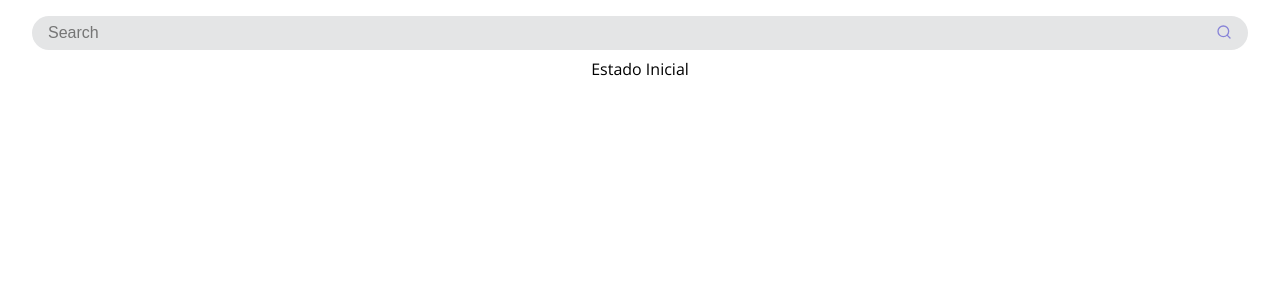
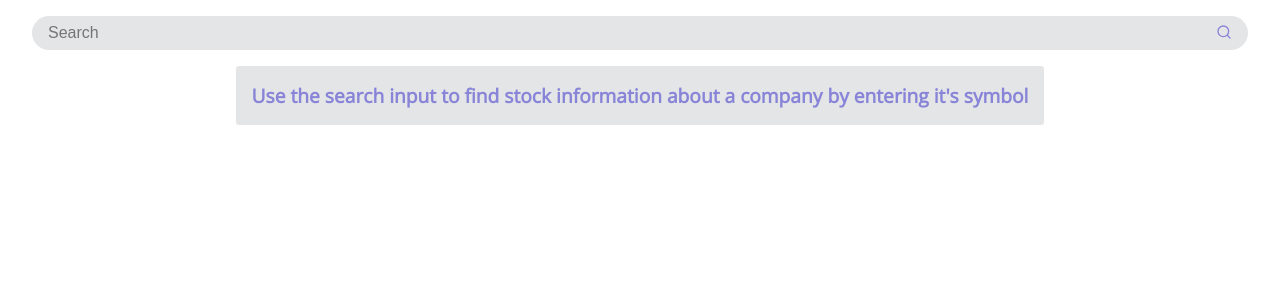
Before and after one commit to tulioliveira/iex-test, a React app: page / in a window 1280 px wide. Shown: the top 300 px of the page. Built offline with nearby package versions, Linux system fonts and the light colour scheme.

Commit message:
add Card and Spinner components for Content container

```diff
--- /dev/null
+++ b/src/components/Card.js
@@ -0,0 +1,14 @@
+import styled from 'styled-components';
+import { colors } from '../providers/styles';
+
+const Card = styled.div`
+  margin: 0.5rem 0rem;
+  padding: 1rem;
+  border-radius: 0.2rem;
+  background-color: ${props => (props.error ? colors.red : colors.gray)};
+  font-size: 1.2rem;
+  font-weight: bold;
+  color: ${props => (props.error ? colors.white : colors.secondary)};
+`;
+
+export default Card;
--- /dev/null
+++ b/src/components/Spinner.js
@@ -0,0 +1,21 @@
+import styled, { keyframes } from 'styled-components';
+import { FiLoader } from 'react-icons/fi';
+
+const rotate360 = keyframes`
+  from {
+    transform: rotate(0deg);
+  }
+
+  to {
+    transform: rotate(360deg);
+  }
+`;
+
+const Spinner = styled(FiLoader)`
+  display: inline-block;
+  animation: ${rotate360} 2.5s linear infinite;
+  padding: 2rem 1rem;
+  font-size: 5rem;
+`;
+
+export default Spinner;
--- a/src/components/index.js
+++ b/src/components/index.js
@@ -1,9 +1,11 @@
 import Grid from './Grid';
 import Row from './Row';
 import Column from './Column';
+import Card from './Card';
 import Nav from './Nav';
 import Link from './Link';
 import Paragraph from './Paragraph';
+import Spinner from './Spinner';
 import Tag from './Tag';
 import TagList from './TagList';
 import Text from './Text';
@@ -15,8 +17,10 @@ export {
   Row,
   Column,
   Link,
+  Card,
   Nav,
   Paragraph,
+  Spinner,
   Tag,
   TagList,
   Text,
--- a/src/containers/Content.js
+++ b/src/containers/Content.js
@@ -5,7 +5,9 @@ import _ from 'lodash';
 import CompanyView from './CompanyView';
 import QuoteView from './QuoteView';
 import ChartView from './ChartView';
-import { Row } from '../components';
+import { Card, Row, Spinner } from '../components';
+
+const homeMessage = "Use the search input to find stock information about a company by entering it's symbol";
 
 const Content = (props) => {
   const {
@@ -17,14 +19,14 @@ const Content = (props) => {
   if (initial) {
     return (
       <Row justifyContent="center">
-        Estado Inicial
+        <Card>{homeMessage}</Card>
       </Row>
     );
   }
   if (error.length > 0) {
     return (
       <Row justifyContent="center">
-        {error}
+        <Card error>{error}</Card>
       </Row>
     );
   }
@@ -39,7 +41,7 @@ const Content = (props) => {
   }
   return (
     <Row justifyContent="center">
-      Carregando
+      <Spinner />
     </Row>
   );
 };
--- a/src/containers/Search.js
+++ b/src/containers/Search.js
@@ -7,7 +7,8 @@ import {
   startLoading,
   loadCompany,
   loadQuote,
-  loadChart
+  loadChart,
+  resetStatus
 } from '../actions';
 import { TextInput } from '../components';
 import { colors } from '../providers/styles';
@@ -71,10 +72,15 @@ class Search extends Component {
 
 const mapDispatchToProps = dispatch => ({
   searchSymbol: (symbol) => {
-    dispatch(startLoading());
-    dispatch(loadCompany(symbol));
-    dispatch(loadQuote(symbol));
-    dispatch(loadChart(symbol, 'ytd'));
+    if (symbol.length > 0) {
+      dispatch(startLoading());
+      dispatch(loadCompany(symbol));
+      dispatch(loadQuote(symbol));
+      dispatch(loadChart(symbol, 'ytd'));
+    }
+    else {
+      dispatch(resetStatus());
+    }
   }
 });
 
```
